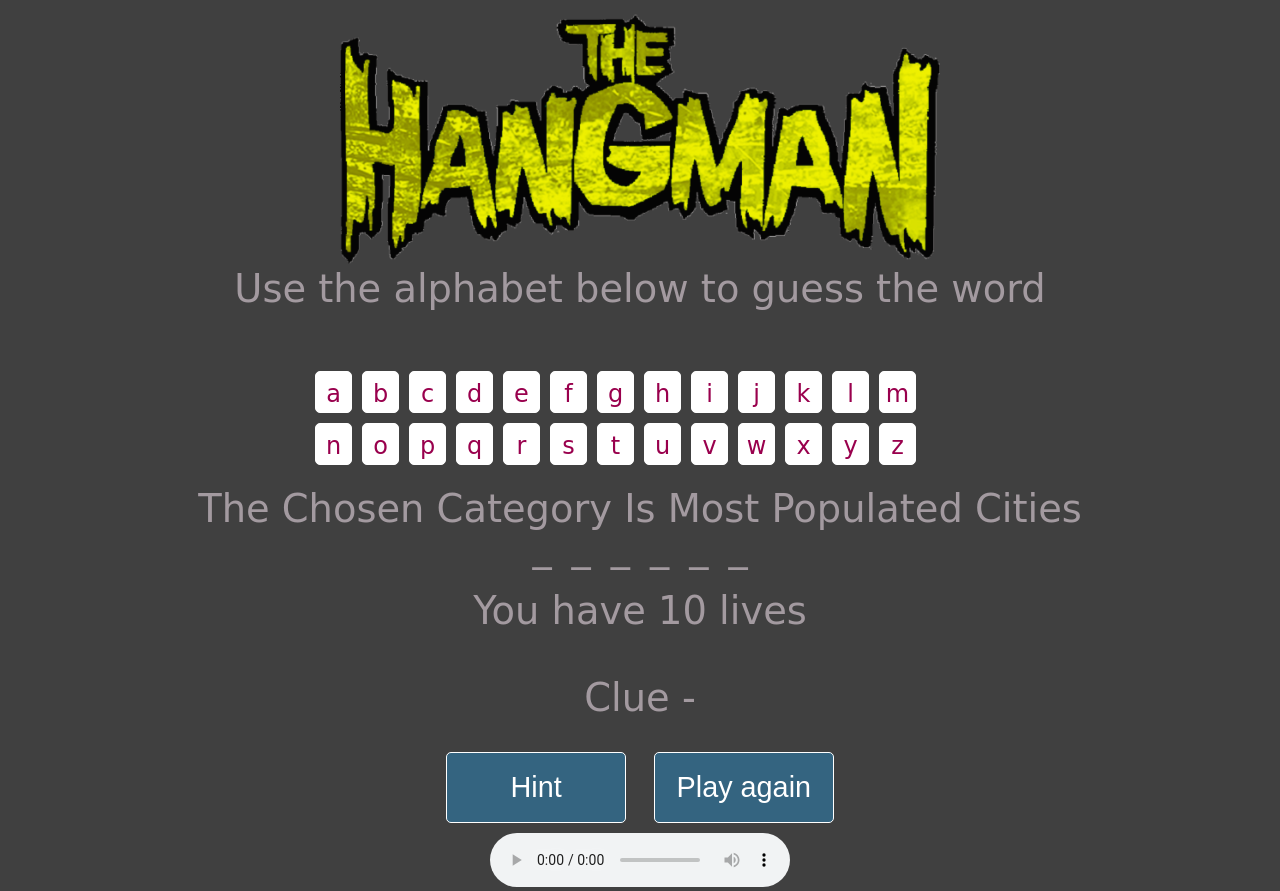
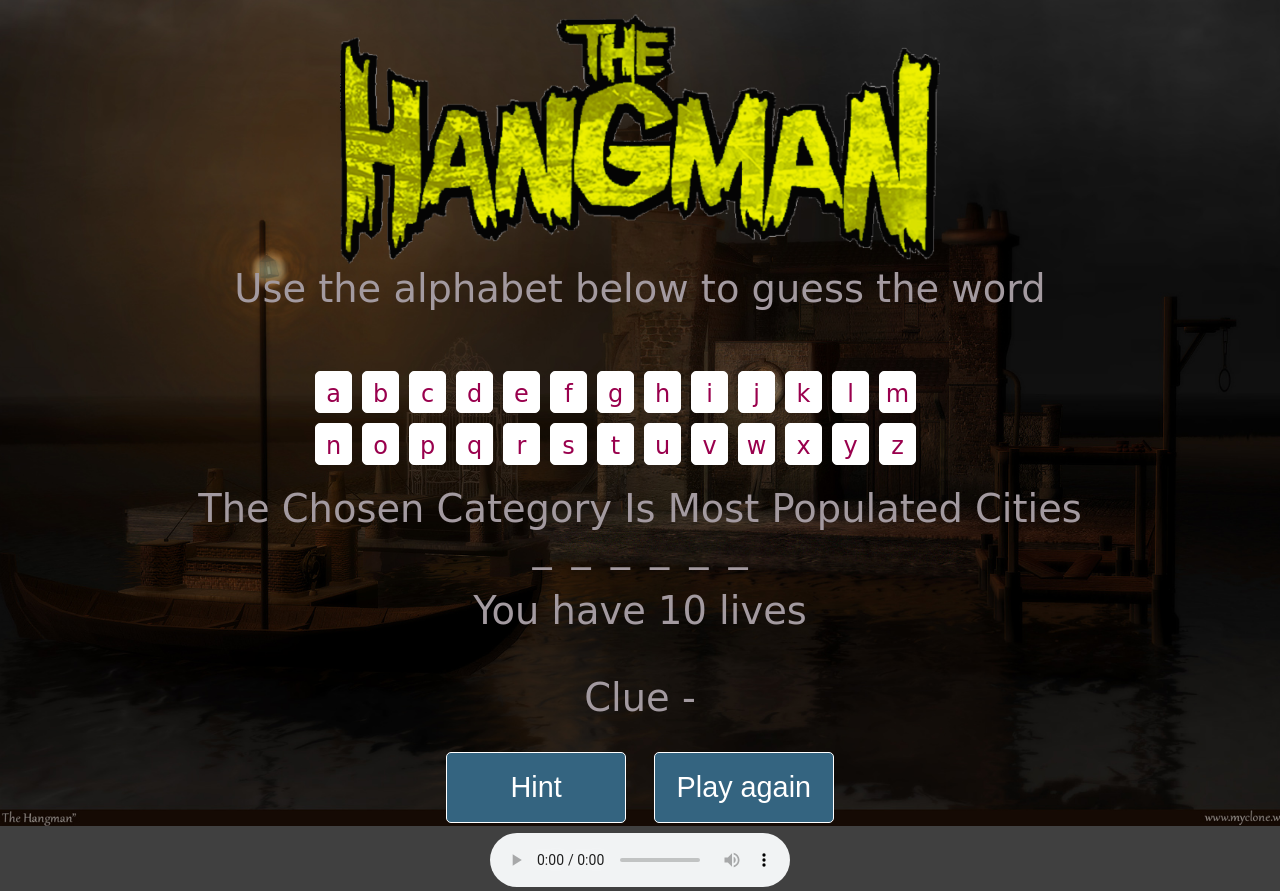
Before and after one commit to Mortezazoughi/Hangman, a plain HTML site: page index.html in a window 1280 px wide. Drawn offline with Linux system fonts and the light colour scheme; the site is published under a folder, as on GitHub Pages, so addresses that start at the root find nothing.

Commit message:
background image

```diff
--- a/assets/css/style.css
+++ b/assets/css/style.css
@@ -10,7 +10,7 @@ body {
   }
   .bgimage {
     /* Background image */
-    background-image: url("/assets/images/home-hangman-photoshopped.jpg");
+    background-image: url("../images/home-hangman-photoshopped.jpg");
     height: 100vh;
     padding: 1%;
     /* centering and scaling the image*/
```
